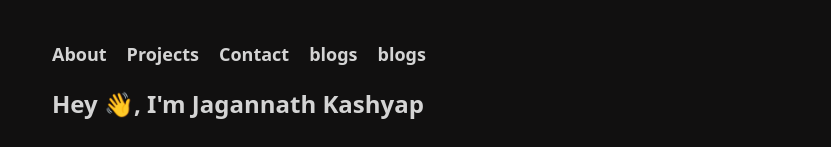
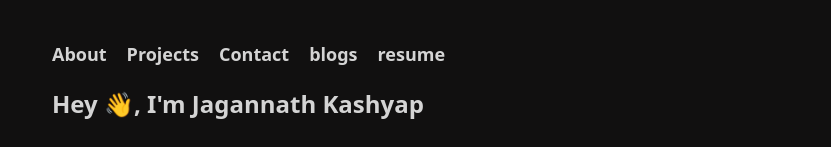
Before and after one commit to Rdjai/my_portfolio, a React (Vite) app: page / in a window 1280 px wide. Shown: the top 147 px of the page, without its empty margins (224-1055 px from the left). Built offline with nearby package versions, Linux system fonts and the light colour scheme.

Commit message:
again resume

```diff
--- a/src/components/UI/Header.jsx
+++ b/src/components/UI/Header.jsx
@@ -18,7 +18,7 @@ const Header = () => {
             <li className="hover:text-[#ffdb70]">blogs</li>
           </NavLink>
           <NavLink to="/resume">
-            <li className="hover:text-[#ffdb70]">blogs</li>
+            <li className="hover:text-[#ffdb70]">resume</li>
           </NavLink>
         </ul>
       </nav>
```
